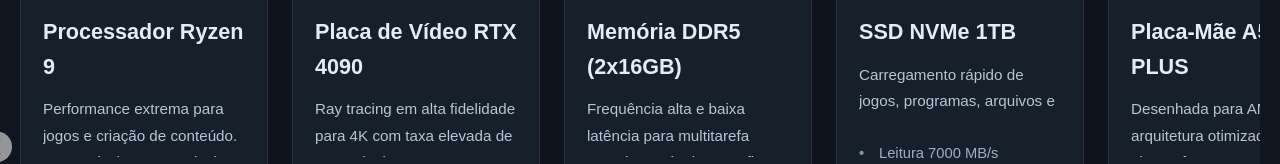
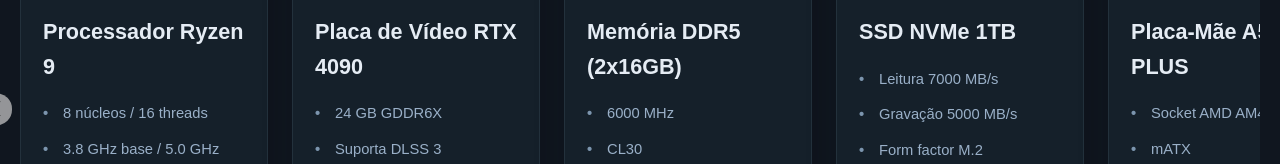
Before and after one commit to DanyloMoraes/overclock-tech, a plain HTML site: page index.html in a window 1280 px wide. Shown: the part 788-952 px from the top of the page. Drawn offline with nearby package versions, Linux system fonts and the light colour scheme.

Commit message:
remove product description

```diff
--- a/index.html
+++ b/index.html
@@ -47,7 +47,6 @@
               <article data-product-page="hardware/processador.html">
                 <img src="https://images.kabum.com.br/produtos/fotos/426260/processador-amd-ryzen-9-7950x3d-5-7ghz-max-turbo-cache-144mb-am5-16-nucleos-video-integrado-100-100000908wof_1676550951_original.jpg" alt="Processador Ryzen 9" />
                 <h3>Processador Ryzen 9</h3>
-                <p class="product-description">Performance extrema para jogos e criação de conteúdo. Compatível com overclock e cache grande para renderização e multitarefa pesada.</p>
                 <ul>
                   <li>8 núcleos / 16 threads</li>
                   <li>3.8 GHz base / 5.0 GHz turbo</li>
@@ -62,7 +61,6 @@
               <article data-product-page="hardware/placa-video.html">
                 <img src="https://hardwaretimes.com/wp-content/uploads/2022/09/NVIDIA-GeForce-RTX-4090-Graphics-Card-_1-low_res-scale-4_00x-Custom.png" alt="Placa de Vídeo RTX 4090" />
                 <h3>Placa de Vídeo RTX 4090</h3>
-                <p class="product-description">Ray tracing em alta fidelidade para 4K com taxa elevada de FPS. Ideal para desenvolvedores, editores e streams em ultra_quality.</p>
                 <ul>
                   <li>24 GB GDDR6X</li>
                   <li>Suporta DLSS 3</li>
@@ -77,7 +75,6 @@
               <article data-product-page="hardware/memoria.html">
                 <img src="https://m.media-amazon.com/images/I/61D2DDpDITL._AC_SL1500_.jpg" alt="Memória DDR5 32GB" />
                 <h3>Memória DDR5 (2x16GB)</h3>
-                <p class="product-description">Frequência alta e baixa latência para multitarefa pesada. Estável em perfis XMP e preparada para workloads exigentes.</p>
                 <ul>
                   <li>6000 MHz</li>
                   <li>CL30</li>
@@ -92,7 +89,6 @@
               <article data-product-page="hardware/ssd.html">
                 <img src="https://th.bing.com/th/id/R.ed782a9ae5beb6ee86650d3df56b8074?rik=86RDPxm%2bmbaZFQ&pid=ImgRaw&r=0" alt="SSD NVMe 1TB" />
                 <h3>SSD NVMe 1TB</h3>
-                <p class="product-description">Carregamento rápido de jogos, programas, arquivos e sistemas operacionais. Perfeito para edição de vídeo e softwares profissionais que exigem desempenho constante.</p>
                 <ul>
                   <li>Leitura 7000 MB/s</li>
                   <li>Gravação 5000 MB/s</li>
@@ -107,7 +103,6 @@
               <article data-product-page="hardware/placa-mae.html">
                 <img src="https://images3.kabum.com.br/produtos/fotos/165133/placa-mae-asus-tuf-gaming-a520m-plus-ii-amd-am4-matx-ddr4-preto-90mb17g0-m0eay0_1736968906_gg.jpg" alt="Placa-Mãe A520M-PLUS" />
                 <h3>Placa-Mãe A520M-PLUS</h3>
-                <p class="product-description">Desenhada para AMD Ryzen, arquitetura otimizada para alta performance. Suporte a memórias rápidas e conectividade robusta para placas modernas.</p>
                 <ul>
                   <li>Socket AMD AM4</li>
                   <li>mATX</li>
@@ -122,7 +117,6 @@
               <article data-product-page="hardware/fonte.html">
                 <img src="https://images8.kabum.com.br/produtos/fotos/369658/fonte-msi-mag-a650bn-atx-650w-80-plus-bronze-pfc-ativo-entrada-bivolt-preto-306-7zp2b22-ce0_1665770994_gg.jpg" alt="Fonte MSI 650W" />
                 <h3>Fonte MSI 650W</h3>
-                <p class="product-description">Arquitetura de 650W com PFC Ativo para performance superior. Eficiência 80 Plus Bronze e energia estável para builds avançados.</p>
                 <ul>
                   <li>650W</li>
                   <li>PFC Ativo</li>
@@ -137,7 +131,6 @@
               <article data-product-page="hardware/gabinete.html">
                 <img src="https://img.terabyteshop.com.br/produto/g/gabinete-gamer-corsair-4000d-airflow-mid-tower-vidro-temperado-atx-black-sem-fonte-com-2-fans-cc-9011200-ww_110486.jpg" alt="Gabinete Corsair 4000D" />
                 <h3>Gabinete Corsair 4000D</h3>
-                <p class="product-description">Design airflow premium para manter o sistema resfriado em cargas altas. Painel em vidro temperado e espaço interno otimizado para montagem e cabos.</p>
                 <ul>
                   <li>Suporte ATX e GPU de até 386 mm</li>
                   <li>Radiador frontal de 360 mm</li>
```
